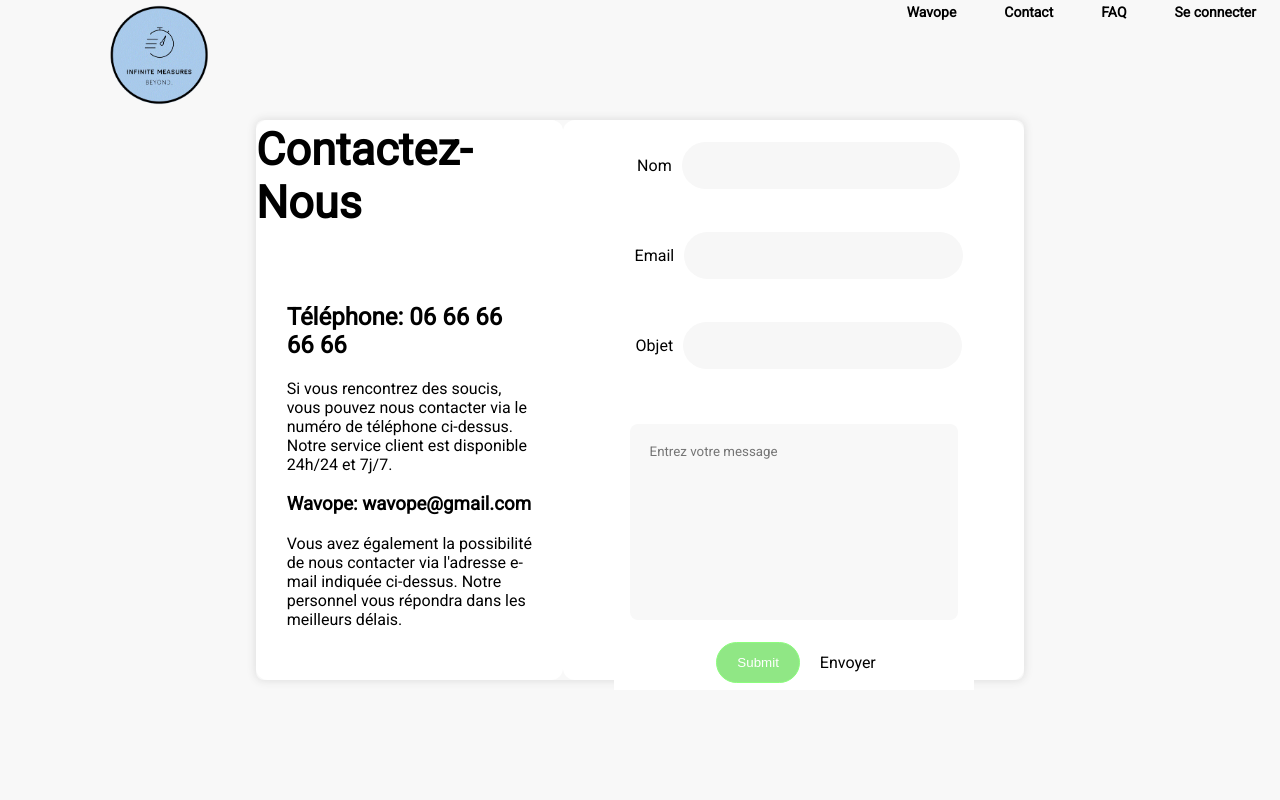
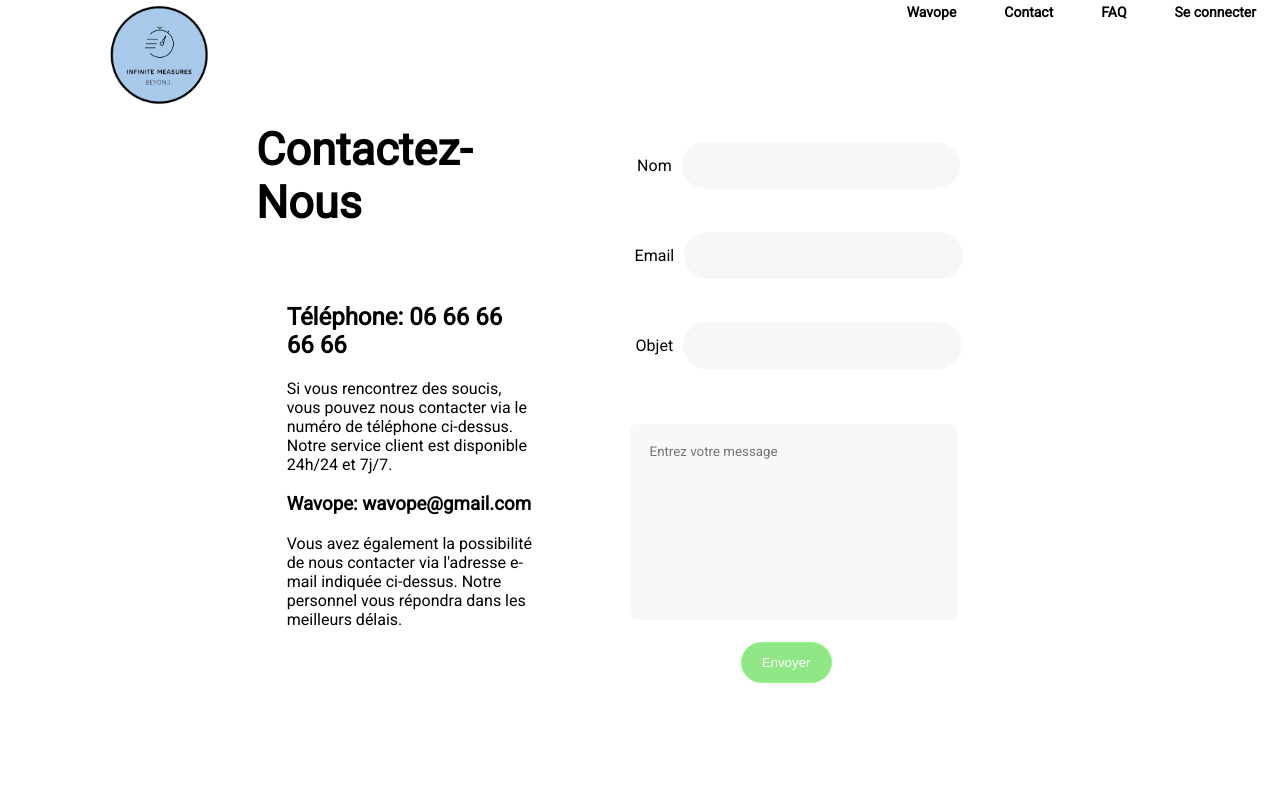
Before and after one commit to LeFlo62/Wavope, a PHP site: page /formulaire in a window 1280 px wide. Run offline with PHP 8.4, Linux system fonts and the light colour scheme.

Commit message:
update contact front

```diff
--- a/css/styleContactForm.css
+++ b/css/styleContactForm.css
@@ -5,7 +5,7 @@ body{
     padding: 0;
     margin: 0;
     font-family: 'Roboto', sans-serif;
-    background-color: rgb(248, 248, 248);
+    background-color: rgb(255, 255, 255);
 }
 
 .contactSection{
@@ -17,7 +17,7 @@ body{
     align-items: center;
     text-decoration:none;
     justify-content: center;
-    background-color: rgb(248, 248, 248);
+    background-color: rgb(255, 255, 255);
 
 }
 
@@ -32,7 +32,8 @@ body{
     text-decoration:none;
     justify-content: center;
     border-radius: 8px;
-    box-shadow: 0px 0px 8px  1px rgb(223, 223, 223);
+    background-color: #fff;
+    /* box-shadow: 0px 0px 8px  1px rgb(255, 255, 255); */
     /* background-color: red; */
     transition: 0.6s ;
 
@@ -188,6 +189,8 @@ textarea{
         top: 10%;
         width: 90%;
         height: 150%;
+        flex-direction: column;
+        background-color: #fff;
 
     }
 
--- a/vues/formulaire.php
+++ b/vues/formulaire.php
@@ -3,8 +3,6 @@
 
     check_user();
 ?>
-
-
 
 
 
@@ -63,11 +61,12 @@
                     </div>
                 <!-- </div> -->
                 <div class="blockButtonSendMessage">
-                    <input type="submit" name="formFormulaire" class="square_btn1">Envoyer</a>
+                    <input type="submit" name="formFormulaire" class="square_btn1" value="Envoyer">
                 </div>
             </form>
         </div>
         </div>
     </section>
+
 </body>
 </html>
```
